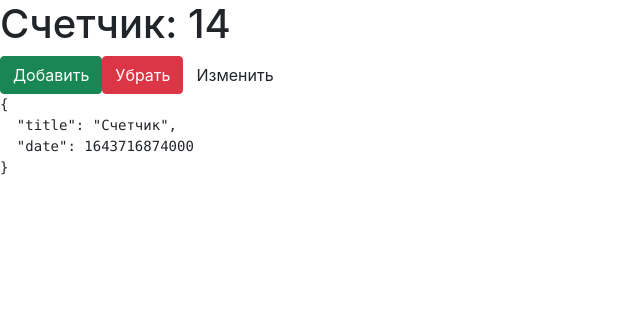
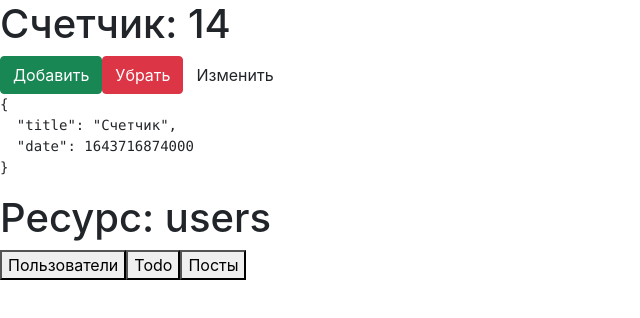
Before and after one commit to nacukisubaru/vladlen-react-hooks-practic, a React (Create React App) app: page / in a window 1280 px wide. Shown: the top 318 px of the page, without its empty margins (0-640 px from the left). Built offline with nearby package versions, Linux system fonts and the light colour scheme.

Commit message:
useEffect изменение состояния только один раз когда оно изменилось

```diff
--- a/src/App.js
+++ b/src/App.js
@@ -2,11 +2,16 @@ import logo from './logo.svg';
 import './App.css';
 import React, {useState} from 'react'
 import Counter from './examples/state';
+import Users from './examples/users';
 
 function App() {
 
   return (
+  //Пример с счетчиком и useState
+  <div className="wrapper">
    <Counter />
+   <Users />
+   </div>
   );
 }
 
--- /dev/null
+++ b/src/examples/users.js
@@ -0,0 +1,18 @@
+import React, {useState, useEffect} from "react";
+
+export default function Users() {
+    const [type, setType] = useState('users')
+
+    useEffect(() => {
+      console.log('Type change', type)
+    }, [type])
+
+    return (
+        <div>
+            <h1>Ресурс: {type}</h1>
+            <button onClick={() => setType('users')}>Пользователи</button>
+            <button onClick={() => setType('todo')}>Todo</button>
+            <button onClick={() => setType('posts')}>Посты</button>
+        </div>
+    )
+}
```
